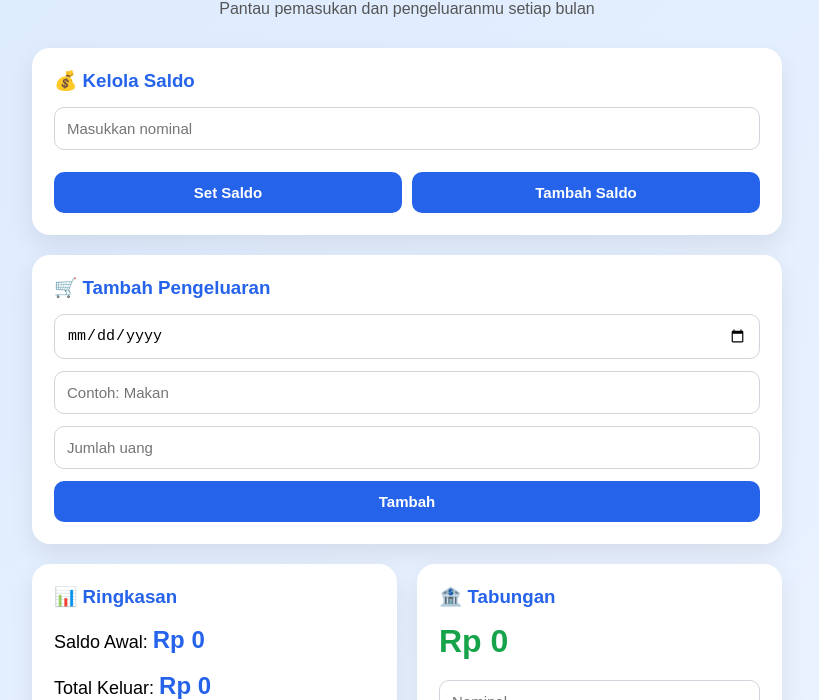
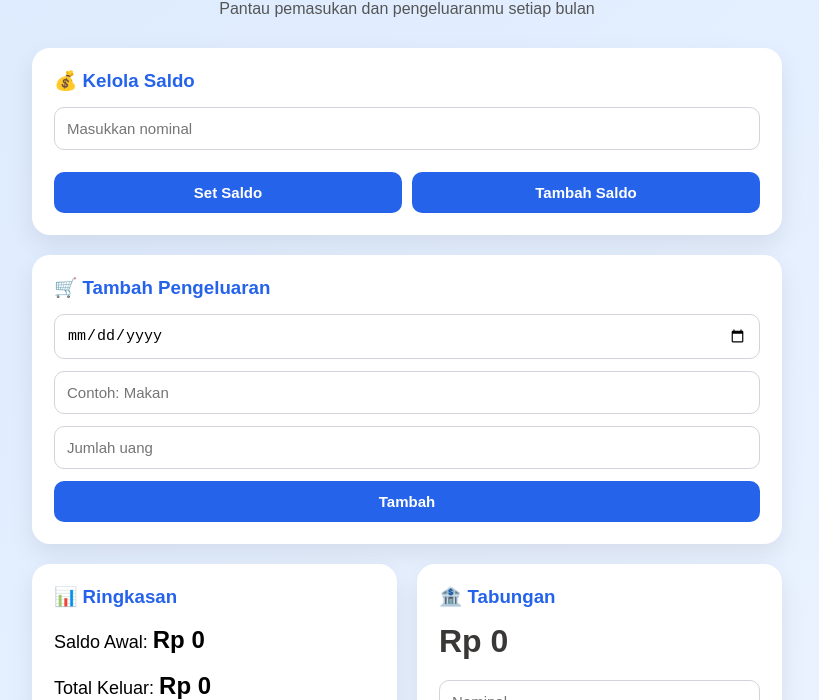
Before and after one commit to ariangsari07-sys/catatan-keuangan, a website: page index.html in a window 1280 px wide. Shown: the part 100-800 px from the top of the page, without its empty margins (233-1052 px from the left). Drawn offline with Linux system fonts and the light colour scheme; no server answers.

Commit message:
update tampilan

```diff
--- a/style.css
+++ b/style.css
@@ -188,12 +188,12 @@ tr:hover{
 .ringkasan-card span{
     font-size:24px;
     font-weight:bold;
-    color:#2563eb;
+    color: black;
 }
 
 .tabungan-card h2{
     font-size:32px;
-    color:#16a34a;
+    color: rgb(58, 55, 55);
     margin-top:10px;
     margin-bottom:20px;
 }
```
